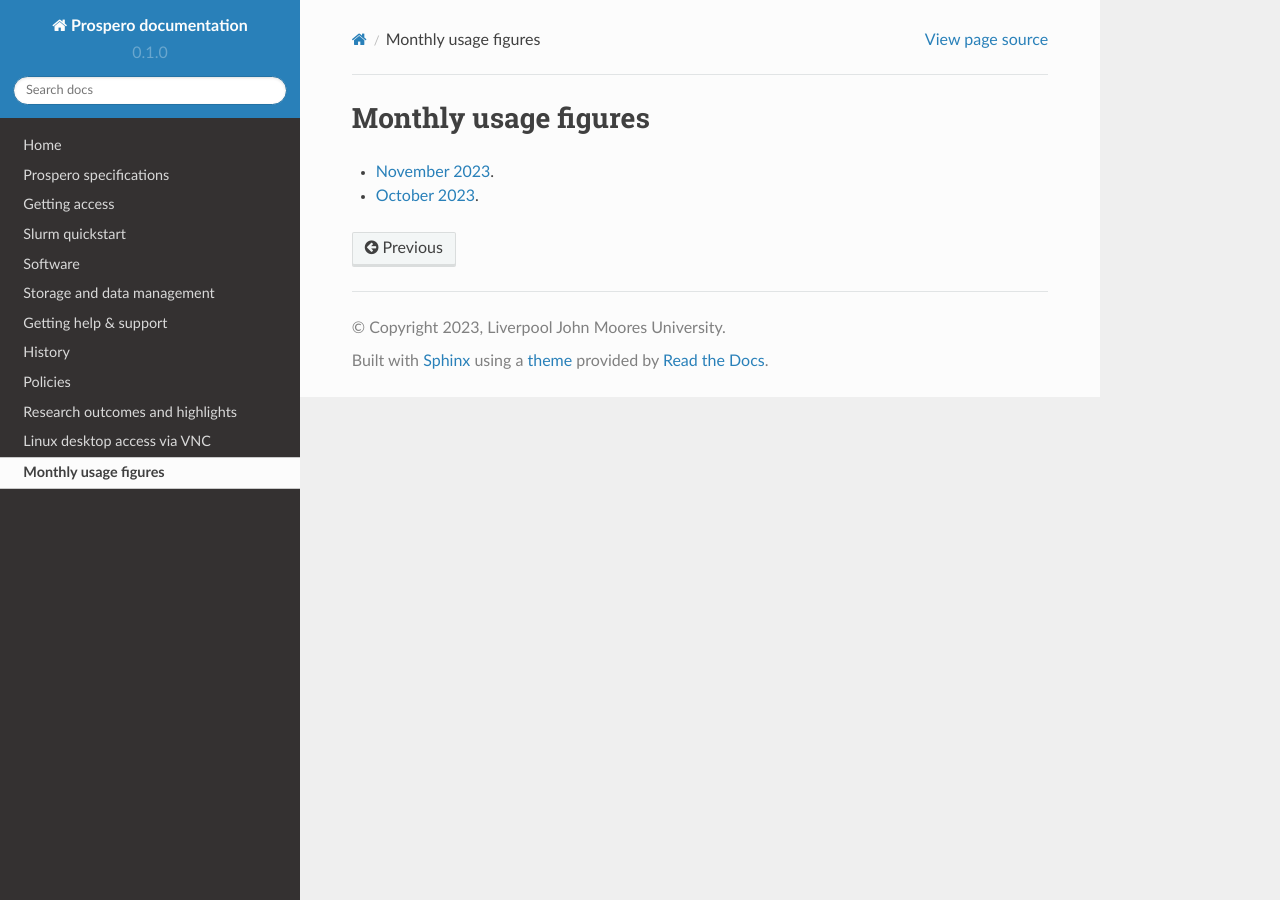
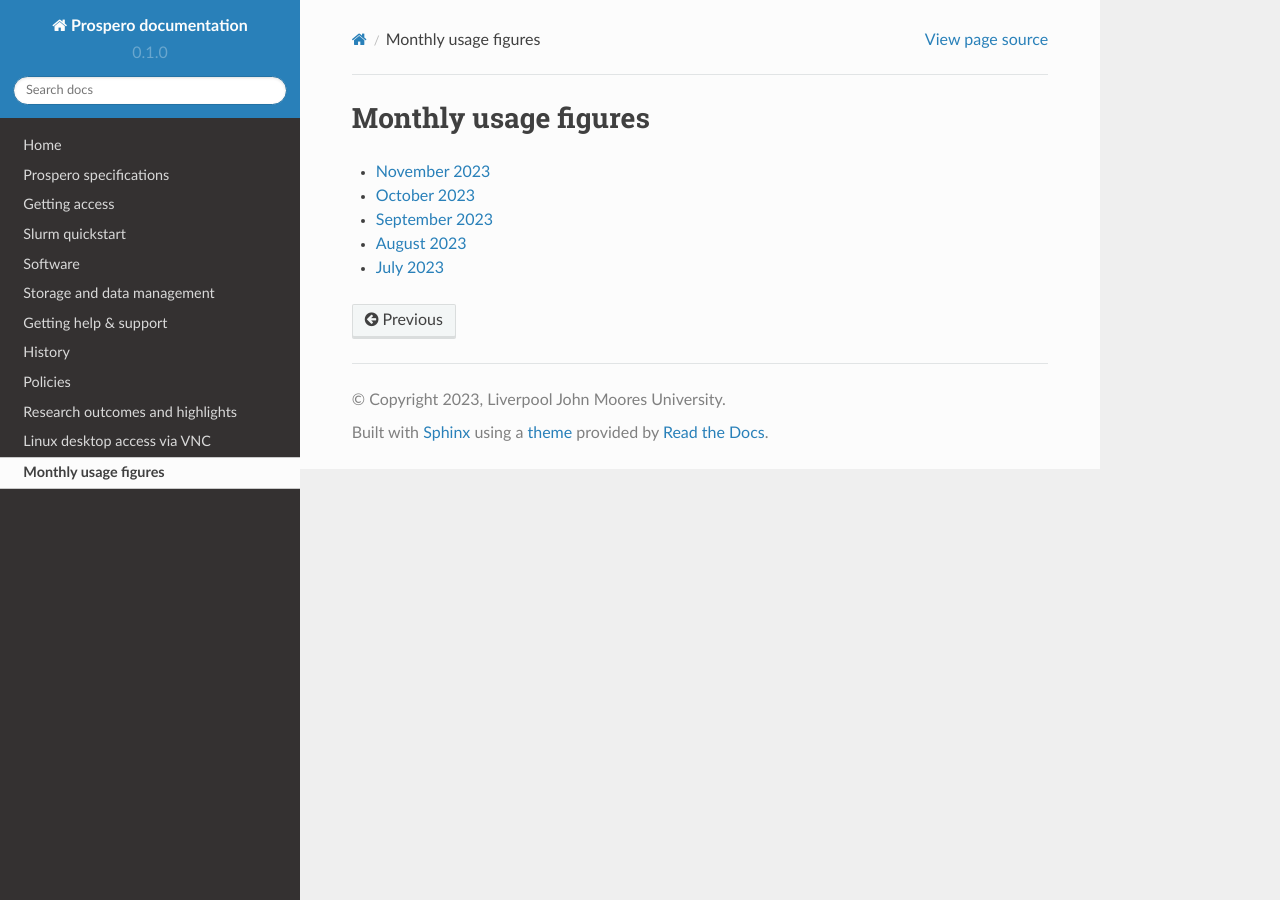
Before and after one commit to astrcrai/prospero-docs, a Sphinx documentation site: the page built from docs/source/usage.rst, in a window 1280 px wide. Built offline with Sphinx 7.4.7 and the Read the Docs theme 2.0.0, drawn with Linux system fonts in a browser that asks for light colours.

Commit message:
Update usage.rst

```diff
--- a/docs/source/usage.rst
+++ b/docs/source/usage.rst
@@ -1,5 +1,8 @@
 Monthly usage figures
 =====
 
-* `November 2023 <https://ljmu-my.sharepoint.com/:b:/g/personal/astrcrai_ljmu_ac_uk/EXABmUGpwSdIjlSX9EnoevQBl4DSjZkUFqommID0B_S2iA?e=4MFayn>`_.
-* `October 2023 <https://ljmu-my.sharepoint.com/:b:/g/personal/astrcrai_ljmu_ac_uk/EVhVY7cRx3JIoEc66N5FdogBv9lU7hMmD7kNoQ4DoeYL2w?e=NHmDq4>`_.
+* `November 2023 <https://ljmu-my.sharepoint.com/:b:/g/personal/astrcrai_ljmu_ac_uk/EXABmUGpwSdIjlSX9EnoevQBl4DSjZkUFqommID0B_S2iA?e=4MFayn>`_
+* `October 2023 <https://ljmu-my.sharepoint.com/:b:/g/personal/astrcrai_ljmu_ac_uk/EVhVY7cRx3JIoEc66N5FdogBv9lU7hMmD7kNoQ4DoeYL2w?e=NHmDq4>`_
+* `September 2023 <https://ljmu-my.sharepoint.com/:b:/g/personal/astrcrai_ljmu_ac_uk/Eczps9x5J4JNukmNjCkJJXUBMAF7Ija7zmoX4_JeUIP3DQ?e=wnx6dE>`_
+* `August 2023 <https://ljmu-my.sharepoint.com/:b:/g/personal/astrcrai_ljmu_ac_uk/Eb_WOm4I6wFFofzcWiDe-OABXnJo6D0o4KWdkz-hISLHdg?e=DdskWe>`_
+* `July 2023 <https://ljmu-my.sharepoint.com/:b:/g/personal/astrcrai_ljmu_ac_uk/Ebn18Ed8yxxKslaSfXzGnTcB8E66i7LZrZ-BN67Lpbadaw?e=pr88wZ>`_
```
